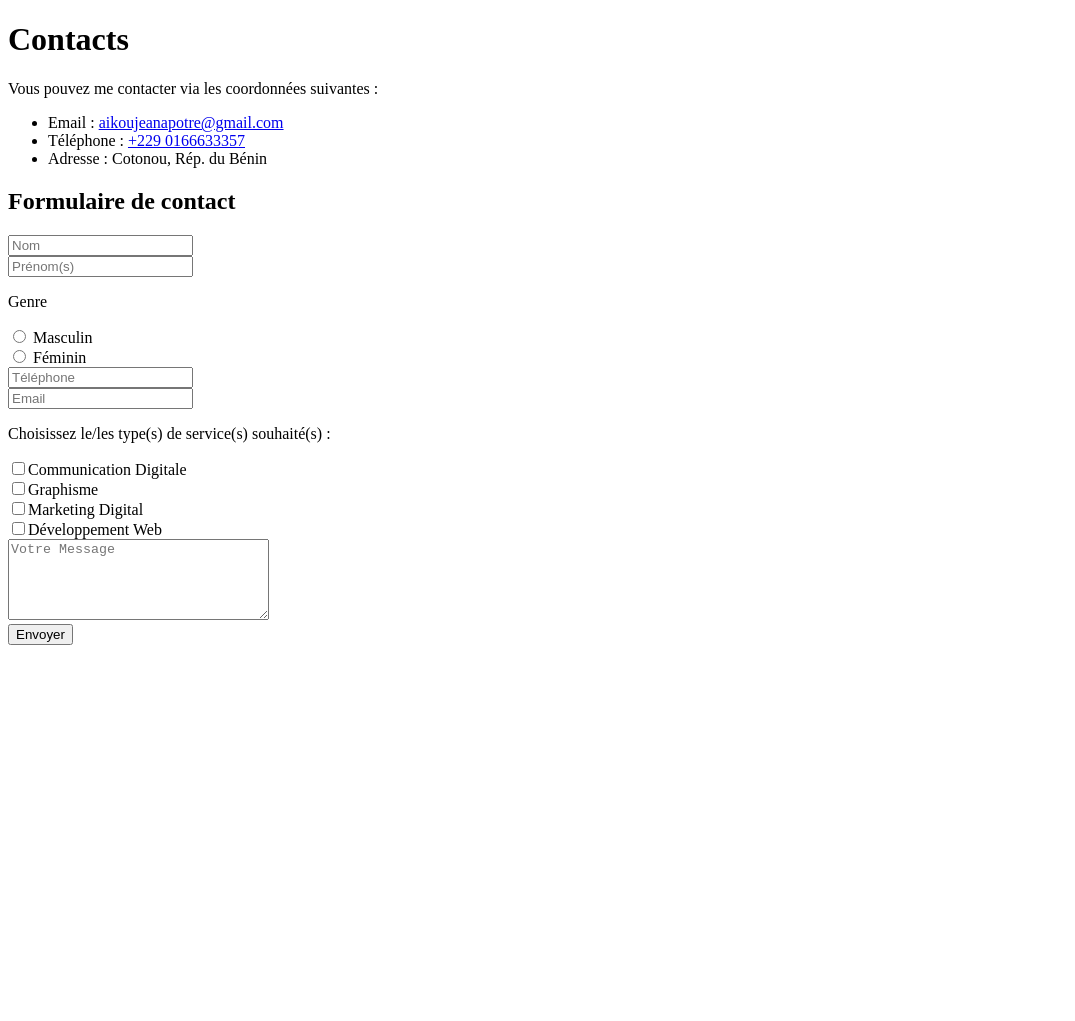
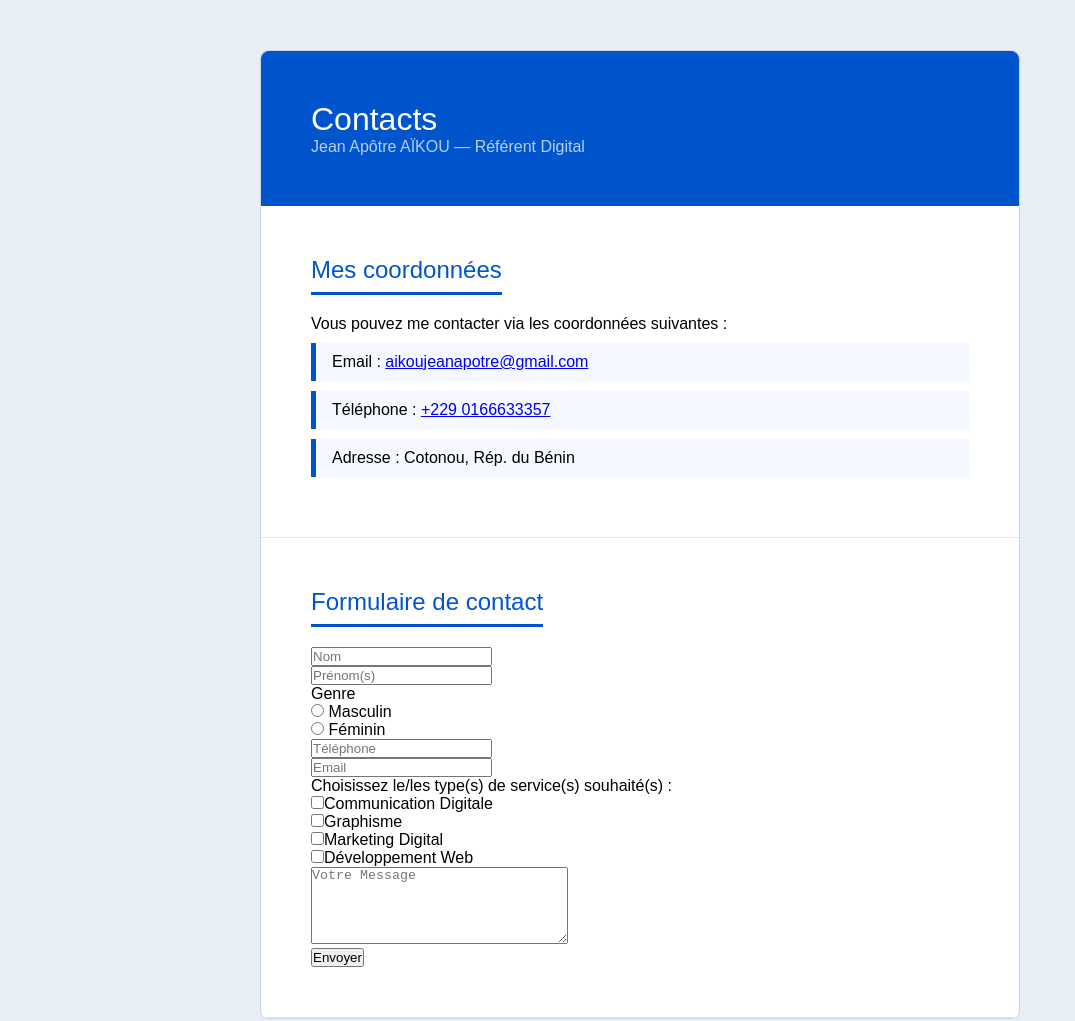
Before and after one commit to jeanapotreaikou/Dev_junior, a plain HTML site: page contacts/contact.html in a window 1280 px wide. Shown: the whole page, without its empty margins (0-1075 px from the left). Before the commit the page ends 800 px from the top, so only its background shows below. Drawn offline with Linux system fonts and the light colour scheme.

Commit message:
Ajout de la page de contact avec coordonnées et formulaire, ainsi que des styles CSS pour une meilleure présentation.

```diff
--- /dev/null
+++ b/contacts/contact.css
@@ -0,0 +1,78 @@
+*{
+    margin: 0;
+    padding: 0;
+}
+body {
+    font-family: Poppins, sans-serif;
+    margin: 0;
+    padding: 0;
+    background-color: #E8EEF5;
+}
+
+.section_style{
+    padding: 50px;
+    border-bottom: 1px solid #E0E8F5;
+}
+
+.container {
+    margin: 50px 260px;
+    background-color: #FFFFFF;
+    border:#C8D4E3 solid 0.73px;
+    border-radius: 8px;
+}
+
+.titre_section{
+    color: #0055CC;
+    padding-bottom: 8px;
+    border-bottom: 3px solid #0055CC;
+    width: fit-content; /* fit-content permet d'ajuster la largeur du h3 en fonction du contenu */
+    margin-bottom: 20px;
+    font-weight: 400;
+}
+
+/* Début style header */
+
+header{
+    background-color: #0055CC;
+    color: white;
+    padding: 50px;
+    border-radius: 8px 8px 0px 0px;
+}
+
+header h1 {
+    font-weight: 400;
+}
+
+header p{
+    color: white;
+    opacity: 0.71;
+}
+
+/* Fin style header */
+
+
+/* Début style Section Mes coordonnées */
+
+ul{
+    display: flex;
+    list-style: none;
+    flex-direction: column;
+}
+
+ul li{
+    margin-bottom: 10px;
+    padding: 10px 16px;
+    background-color: #F5F8FF;
+    border-left: 5px solid #0055CC;
+}
+
+.mes_coordonnes p {
+    margin-bottom: 10px;
+}
+
+/* Fin style Section Mes coordonnées */
+
+/* Début style section formulaire */
+
+
+/* Fin style section formulaire */
--- a/contacts/contact.html
+++ b/contacts/contact.html
@@ -4,17 +4,27 @@
     <meta charset="UTF-8">
     <meta name="viewport" content="width=device-width, initial-scale=1.0">
     <title>Contacts</title>
+    <link rel="stylesheet" href="contact.css">
 </head>
 <body>
+    <div class="container">
+        <header>
             <h1>Contacts</h1>
+            <p>Jean Apôtre AÏKOU — Référent Digital</p>
+        </header>
+
+        <section class="section_style mes_coordonnes">
+            <h2 class="titre_section">Mes coordonnées</h2>
             <p>Vous pouvez me contacter via les coordonnées suivantes :</p>
             <ul>
                 <li>Email : <a href="mailto:aikoujeanapotre@gmail.com">aikoujeanapotre@gmail.com</a></li>
                 <li>Téléphone : <a href="tel:+2290166633357">+229 0166633357</a></li>
                 <li>Adresse : Cotonou, Rép. du Bénin</li>
             </ul>
+        </section>
 
-    <h2>Formulaire de contact</h2>
+        <section class="section_style">
+            <h2 class="titre_section">Formulaire de contact</h2>
             <form action="">
                 <input type="text" placeholder="Nom" required> <br>
                 <input type="text" placeholder="Prénom(s)" required> <br>
@@ -32,9 +42,8 @@
                 <textarea placeholder="Votre Message" rows="5" cols="30" required></textarea><br>
 
                 <button type="submit">Envoyer</button>
-
-
-
             </form>
+        </section>
+    </div>
 </body>
 </html>
```
Also changed, not shown: index.html (+3 -0 lines), style.css (+19 -0 lines). Lines whose indentation alone changed are shown as unchanged.
